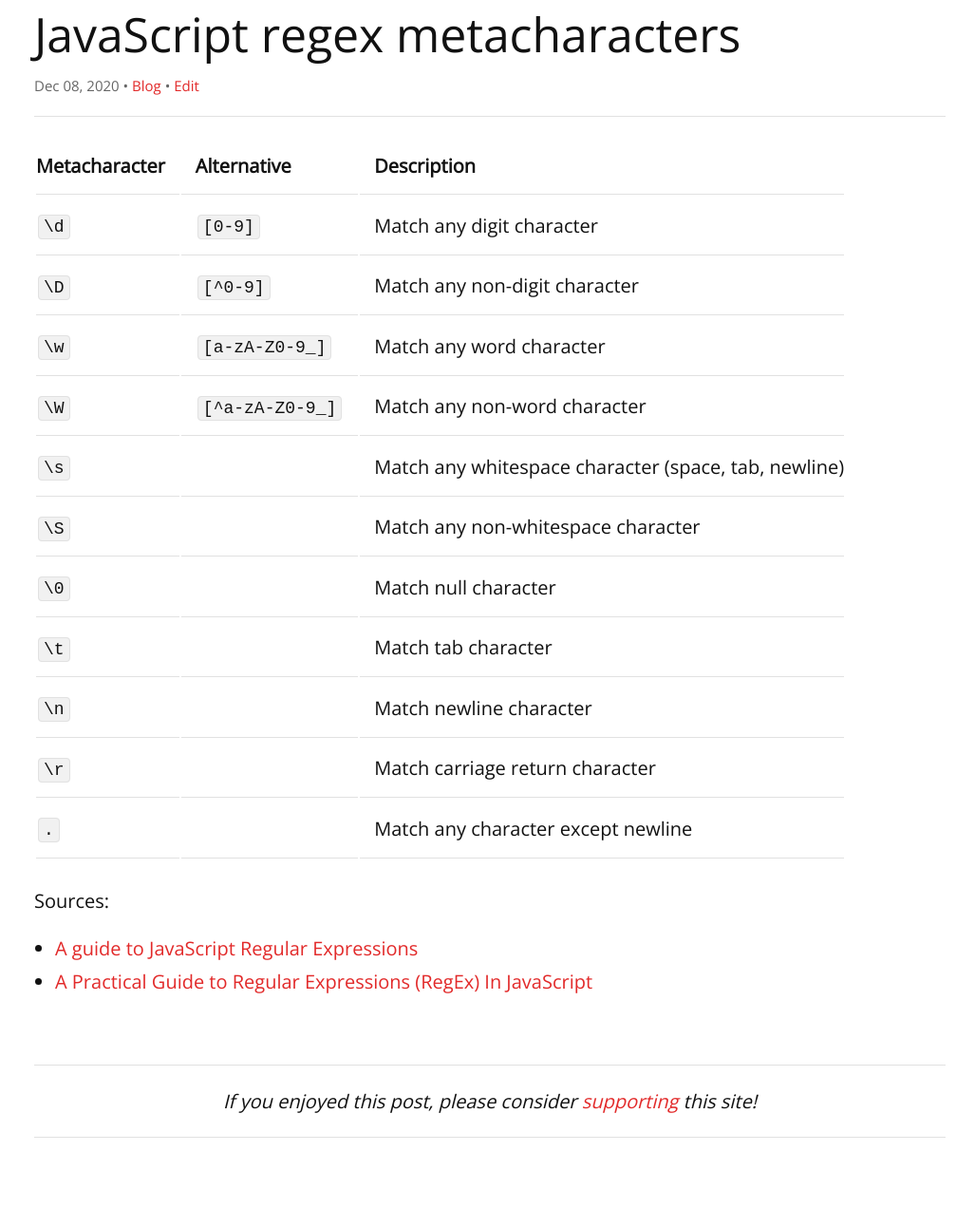
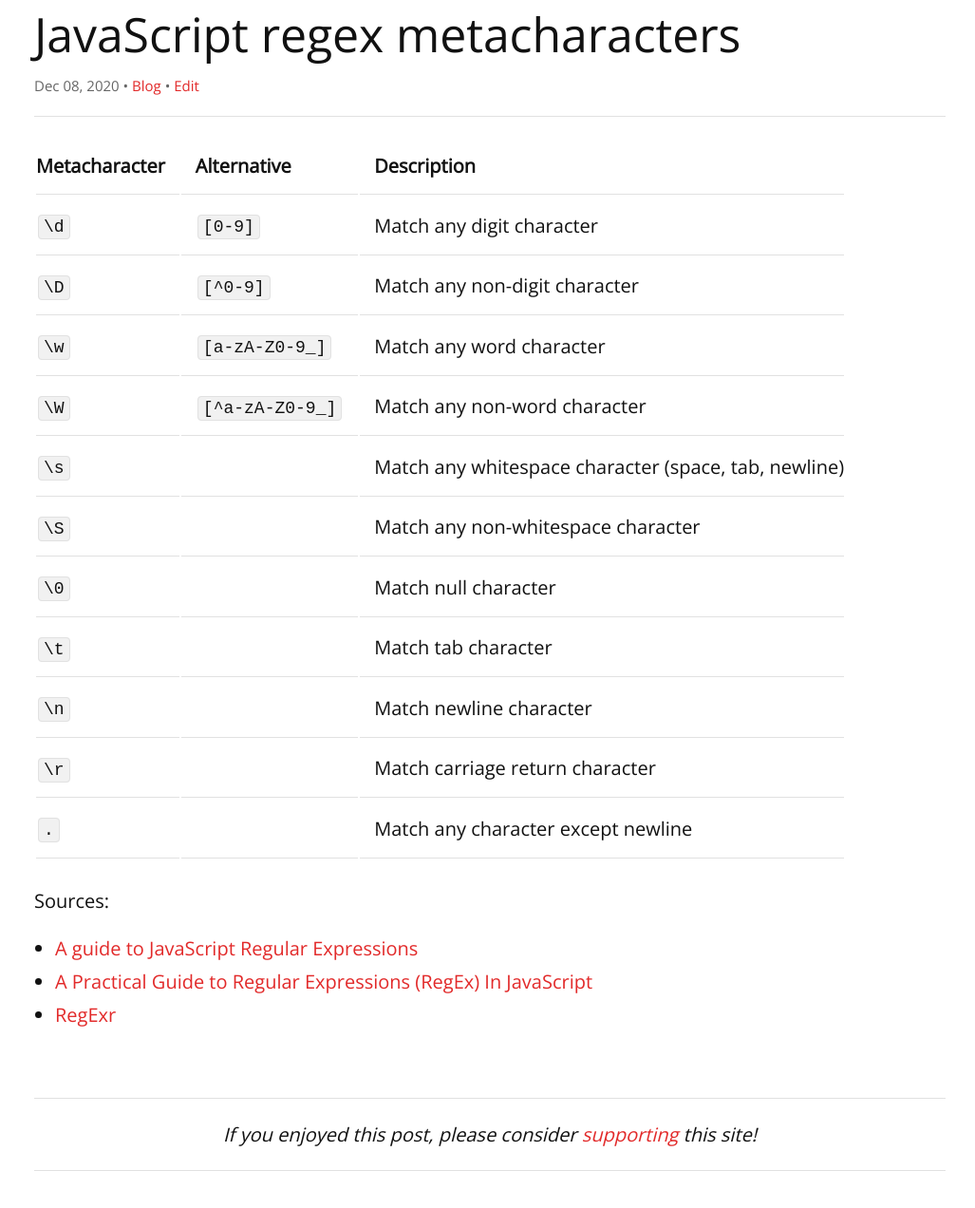
Before and after one commit to remarkablemark/remarkablemark.github.io, a Jekyll site: the page built from _posts/2020/2020-12-08-javascript-regex-metacharacters.md, in a window 1280 px wide, cut to the strip 107-1465 px from the top of the page. Shown: the top 1272 px of the strip at 95% size, without its empty margins (124-1151 px from the left). Built offline with Jekyll 4.4.1, drawn with Linux system fonts in a browser that asks for light colours; comment, search, counter and statistics services are not loaded.

Commit message:
feat(posts): update "JavaScript regex metacharacters"
Post: 2020-12-08-javascript-regex-metacharacters.md

Add RegExr to sources: https://regexr.com/

```diff
--- a/_posts/2020/2020-12-08-javascript-regex-metacharacters.md
+++ b/_posts/2020/2020-12-08-javascript-regex-metacharacters.md
@@ -24,3 +25,4 @@
 
 - [A guide to JavaScript Regular Expressions](https://flaviocopes.com/javascript-regular-expressions/#meta-characters)
 - [A Practical Guide to Regular Expressions (RegEx) In JavaScript](https://blog.bitsrc.io/a-beginners-guide-to-regular-expressions-regex-in-javascript-9c58feb27eb4#e7de)
+- [RegExr](https://regexr.com/)
```
Also changed, not shown: other parts of _posts/2020/2020-12-08-javascript-regex-metacharacters.md (+1 -0 lines).
